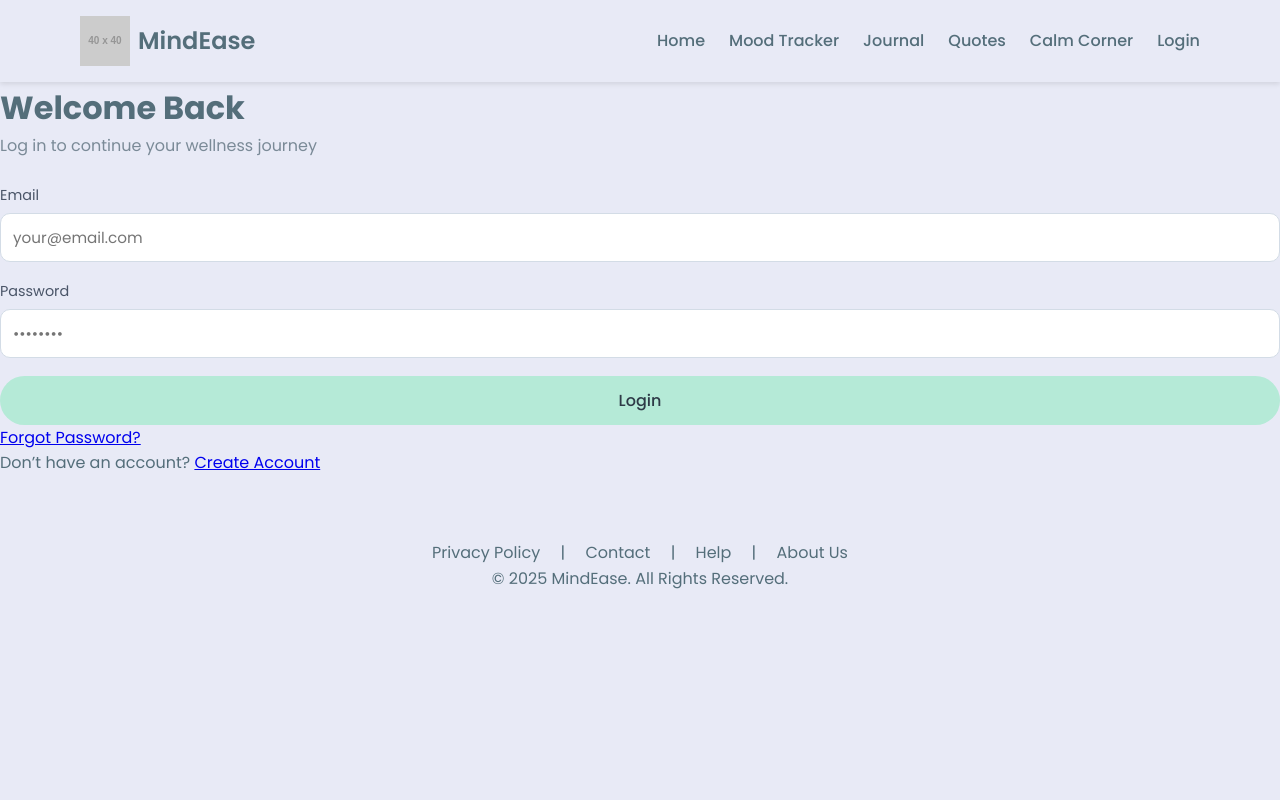
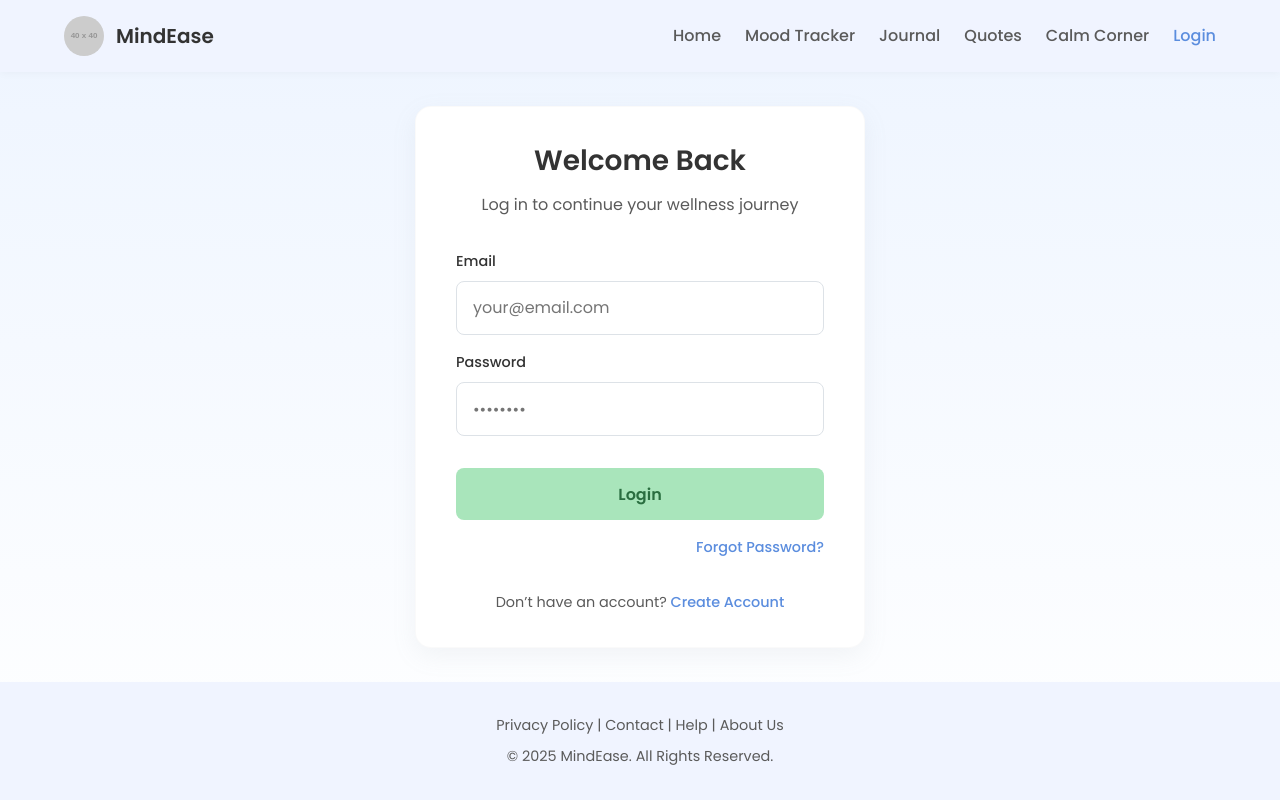
Before and after one commit to Pathum-Piyumal/MindEase, a PHP site: page /pages/login.html in a window 1280 px wide. Run offline with PHP 8.4, Linux system fonts and the light colour scheme; grey boxes labelled with a size stand in for pictures from a placeholder-image service; some libraries are stand-ins or nearby versions.

Commit message:
updates css

```diff
--- a/public/css/login.css
+++ b/public/css/login.css
@@ -1,264 +1,217 @@
-/* Reset and Base Styles */
+
+:root {
+  --primary-light-green: #a9e5bb;
+  --primary-dark-green: #2a6e40;
+  --calm-bg-light: #f0f4ff;
+  --calm-bg-gradient: linear-gradient(
+    180deg,
+    rgba(230, 240, 255, 0.7) 0%,
+    rgba(255, 255, 255, 0.7) 100%
+  );
+  --text-dark: #333333;
+  --text-light: #5a5a5a;
+  --border-color: #dde2e7;
+  --white: #ffffff;
+  --calm-blue: #5b8dde;
+  --soft-shadow: 0 8px 24px rgba(149, 157, 165, 0.1);
+}
+
 * {
+  box-sizing: border-box;
   margin: 0;
   padding: 0;
-    box-sizing: border-box;
-    font-family: 'Poppins', sans-serif;
 }
 
 body {
-    background: #E8EAF6;
-    /* Misty Lilac */
-    color: #546E7A;
-    /* Slate Gray */
+  font-family: "Poppins", sans-serif;
+  background: var(--calm-bg-gradient);
+  background-color: var(--white);
+  color: var(--text-dark);
   line-height: 1.6;
+  min-height: 100vh;
+  display: flex;
+  flex-direction: column;
 }
 
-/* Header */
+/* --- Header --- */
 header {
-    background: #E8EAF6;
-    /* Misty Lilac to Lavender */
-    padding: 1rem 5rem;
-    position: sticky;
-    top: 0;
-    z-index: 1000;
-    box-shadow: 0 2px 5px rgba(0, 0, 0, 0.1);
   display: flex;
   justify-content: space-between;
   align-items: center;
+  padding: 1rem 5%;
+  background-color: var(--calm-bg-light);
+  box-shadow: 0 2px 8px rgba(0, 0, 0, 0.03);
 }
 
 .logo {
   display: flex;
   align-items: center;
-    font-size: 1.5rem;
+  gap: 0.75rem;
   font-weight: 600;
+  font-size: 1.25rem;
+  color: var(--text-dark);
 }
 
 .logo img {
-    width: 50px;
-    margin-right: 0.5rem;
+  border-radius: 50%;
 }
 
-nav ul {
+header nav ul {
   list-style: none;
   display: flex;
   gap: 1.5rem;
 }
 
-nav a {
-    color: #546E7A;
+header nav a {
   text-decoration: none;
+  color: var(--text-light);
   font-weight: 500;
   transition: color 0.3s ease;
 }
 
-nav a:hover {
-    color: #a8e6cf;
+header nav a:hover,
+header nav a.active {
+  color: var(--calm-blue);
 }
 
-/* Footer */
-footer {
-    background: #E8EAF6;
-    /* Misty Lilac */
-    padding: 2rem;
-    text-align: center;
-    margin-top: 2rem;
-    /* border-top: 1px solid #C7C9F2; */
-}
 
-footer a {
-    color: #546E7A;
-    text-decoration: none;
-    margin: 0 1rem;
-}
-
-footer a:hover {
-    color: #B3E5FC;
-}
-
-.btn {
-    padding: 1rem 2rem;
-    font-size: 1rem;
-    font-weight: 600;
-    border: none;
-    border-radius: 50px;
-    cursor: pointer;
-    transition: all 0.3s;
-    display: inline-flex;
-    align-items: center;
-    gap: 0.5rem;
-    background: #A8E6CF;
-    color: white;
-}
-
-.btn:hover {
-    transform: scale(1.05);
-    box-shadow: 0 5px 20px rgba(102, 126, 234, 0.4);
-}
-
-.btn:disabled {
-    background: #cbd5e0;
-    cursor: not-allowed;
-    transform: none;
-}
-
-.section-login {
-    background: linear-gradient(135deg, #40b2cf, #a55feb);
-    flex: 1;
+main {
+  flex-grow: 1;
   display: flex;
   align-items: center;
   justify-content: center;
-    padding: 3rem 1rem;
-    height: 90vh;
+  padding: 2rem 1rem;
 }
 
-.container {
-    max-width: 1100px;
+.auth-container {
   width: 100%;
-    display: grid;
-    grid-template-columns: 1fr 1fr;
-    gap: 3rem;
-    align-items: center;
+  max-width: 450px;
 }
 
-/* Left Image Section */
-.image-section {
-    display: none;
+.auth-card {
+  background: var(--white);
+  border-radius: 16px;
+  padding: 2rem 2.5rem;
+  box-shadow: var(--soft-shadow);
+  border: 1px solid rgba(0, 0, 0, 0.02);
 }
 
-.image-section img {
-    width: 100%;
-    border-radius: 1.5rem;
-    box-shadow: 0 20px 60px rgba(0, 0, 0, 0.3);
-    animation: float 3s ease-in-out infinite;
+.auth-card h1 {
+  font-size: 1.75rem;
+  font-weight: 600;
+  text-align: center;
+  color: var(--text-dark);
+  margin-bottom: 0.5rem;
 }
 
-/* Right Login Section */
-.login-card {
-    background: rgba(255, 255, 255, 0.95);
-    backdrop-filter: blur(10px);
-    padding: 3rem;
-    border-radius: 1.5rem;
-    box-shadow: 0 20px 60px rgba(0, 0, 0, 0.3);
-}
-
-.login-header {
+.subtitle {
   text-align: center;
+  color: var(--text-light);
   margin-bottom: 2rem;
 }
 
 
-.login-section h1 {
-    font-size: 2rem;
-    font-weight: 600;
-    color: #2e3a47;
-    margin-bottom: 8px;
-}
-
-.subtitle {
-    color: #7a8a97;
-    margin-bottom: 25px;
-}
-
 form {
   display: flex;
-    flex-direction: column;
-}
-
-label {
-    font-size: 0.9rem;
-    color: #4a5568;
-    margin-bottom: 6px;
-}
-
-input {
-    padding: 12px;
-    margin-bottom: 18px;
-    border: 1px solid #d3dce6;
-    border-radius: 10px;
-    font-size: 0.95rem;
-    transition: all 0.2s ease;
-}
-
-input:focus {
-    outline: none;
-    border-color: #a6d1e6;
-    box-shadow: 0 0 5px rgba(166, 209, 230, 0.5);
-}
-
-button {
-    background-color: #b5ead7;
-    color: #2e3a47;
-    border: none;
-    border-radius: 25px;
-    padding: 12px;
-    font-size: 1rem;
-    font-weight: 500;
-    cursor: pointer;
-    transition: 0.3s;
-}
-
-button:hover {
-    background-color: #a3dfc8;
-}
-
-.forgot {
-    text-align: center;
-    margin-top: 15px;
-    color: #8cd9c1;
-    text-decoration: none;
-    font-size: 0.9rem;
-}
-
-.forgot:hover {
-    text-decoration: underline;
-}
-
-.signup-text {
-    text-align: center;
-    margin-top: 20px;
-    color: #7a8a97;
-    font-size: 0.9rem;
-}
-
-.signup-link {
-    color: #8cd9c1;
-    text-decoration: none;
-    font-weight: 500;
-}
-
-.signup-link:hover {
-    text-decoration: underline;
-}
-
-/* Responsive */
-@media (min-width: 768px) {
-
-
-    .image-section {
-        display: block;
-    }
-}
-
-@media (max-width: 768px) {
-  header {
   flex-direction: column;
   gap: 1rem;
 }
 
-  nav ul {
-    flex-direction: column;
+label {
+  font-weight: 500;
+  font-size: 0.9rem;
+  color: var(--text-dark);
+  margin-bottom: -0.5rem;
+}
+
+input[type="text"],
+input[type="email"],
+input[type="password"] {
+  width: 100%;
+  padding: 0.85rem 1rem;
+  border: 1px solid var(--border-color);
+  border-radius: 8px;
+  font-family: "Poppins", sans-serif;
+  font-size: 1rem;
+  transition: border-color 0.3s ease, box-shadow 0.3s ease;
+}
+
+input[type="text"]:focus,
+input[type="email"]:focus,
+input[type="password"]:focus {
+  outline: none;
+  border-color: var(--calm-blue);
+  box-shadow: 0 0 0 3px rgba(91, 141, 222, 0.2);
+}
+
+button[type="submit"] {
+  width: 100%;
+  padding: 0.85rem 1rem;
+  background-color: var(--primary-light-green);
+  color: var(--primary-dark-green);
+  border: none;
+  border-radius: 8px;
+  font-size: 1rem;
+  font-weight: 600;
+  font-family: "Poppins", sans-serif;
+  cursor: pointer;
+  transition: background-color 0.3s ease, transform 0.2s ease;
+  margin-top: 1rem;
+}
+
+button[type="submit"]:hover {
+  background-color: #98d8ab;
+}
+
+button[type="submit"]:active {
+  transform: scale(0.98);
+}
+
+.toggle-link {
+  color: var(--calm-blue);
+  text-decoration: none;
+  font-weight: 500;
+  font-size: 0.9rem;
+  text-align: right;
+  transition: color 0.3s ease;
+}
+
+.toggle-link:hover {
+  text-decoration: underline;
+  color: #4a75bc;
+}
+
+.bottom-text {
+  text-align: center;
+  margin-top: 1rem;
+  font-size: 0.9rem;
+  color: var(--text-light);
+}
+
+.bottom-text .toggle-link {
   text-align: center;
 }
+
+/* --- Footer --- */
+footer {
+  text-align: center;
+  padding: 2rem 5%;
+  background-color: var(--calm-bg-light);
+  color: var(--text-light);
+  font-size: 0.9rem;
+  margin-top: auto;
 }
 
-@media (max-width: 767px) {
-    .container {
-        grid-template-columns: 1fr;
+footer a {
+  color: var(--text-light);
+  text-decoration: none;
+  transition: color 0.3s ease;
 }
 
-    .login-card {
-        padding: 2rem;
+footer a:hover {
+  color: var(--calm-blue);
 }
+
+footer p:first-child {
+  margin-bottom: 0.5rem;
 }
```
Lines whose indentation alone changed are shown as unchanged.
